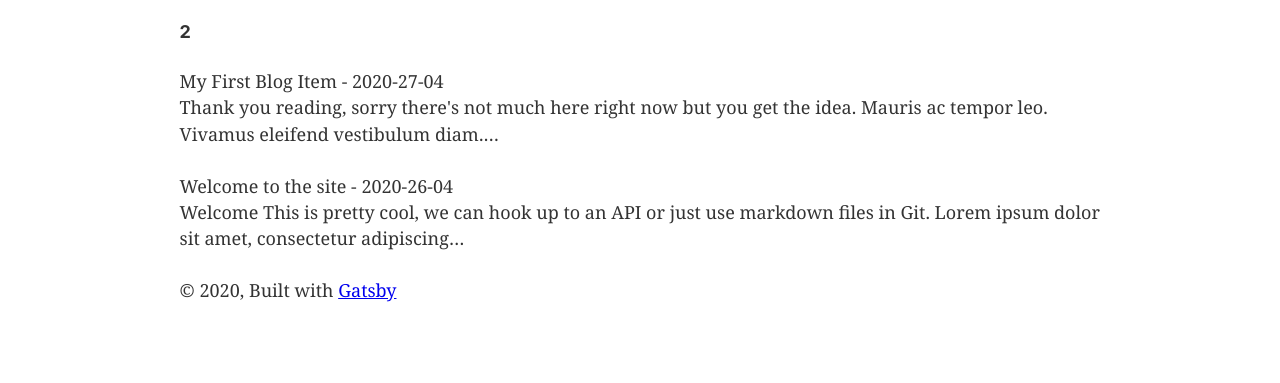
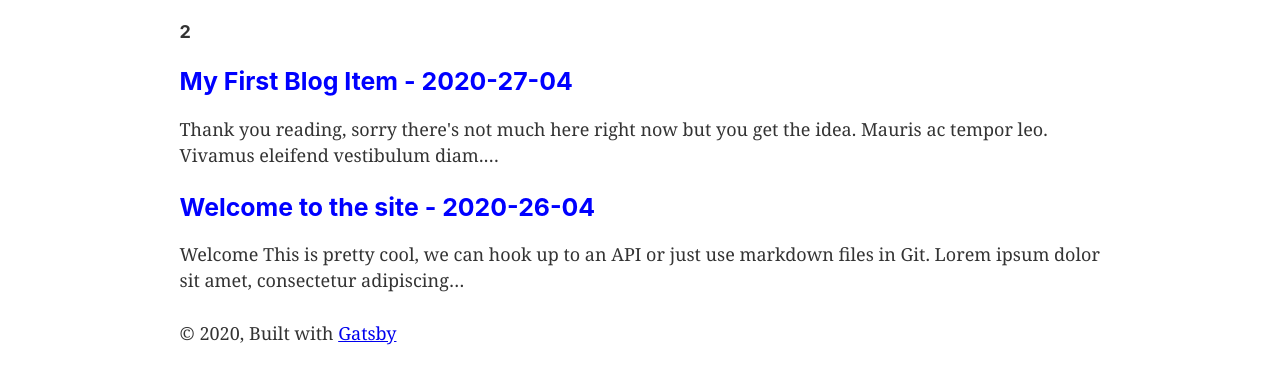
Before and after one commit to richardwhitefoot/gatsby-markdown, a Gatsby site: page / in a window 1280 px wide. Shown: the part 171-554 px from the top of the page. Built offline with nearby package versions, Linux system fonts and the light colour scheme; Gatsby itself is replaced by a stand-in of ours.

Commit message:
feat: Adding links plus styled components
Signed-off-by: richardwhitefoot <mouseholdonline@gmail.com>

```diff
--- a/gatsby-config.js
+++ b/gatsby-config.js
@@ -23,6 +23,7 @@ module.exports = {
     `gatsby-transformer-remark`,
     `gatsby-transformer-sharp`,
     `gatsby-plugin-sharp`,
+    `gatsby-plugin-styled-components`,
     {
       resolve: `gatsby-plugin-manifest`,
       options: {
--- a/package.json
+++ b/package.json
@@ -5,19 +5,22 @@
   "version": "0.1.0",
   "author": "Richard Whitefoot",
   "dependencies": {
+    "babel-plugin-styled-components": "^1.10.7",
     "gatsby": "^2.20.35",
     "gatsby-image": "^2.3.5",
     "gatsby-plugin-manifest": "^2.3.7",
     "gatsby-plugin-offline": "^3.1.5",
     "gatsby-plugin-react-helmet": "^3.2.5",
     "gatsby-plugin-sharp": "^2.5.7",
+    "gatsby-plugin-styled-components": "^3.3.0",
     "gatsby-source-filesystem": "^2.2.5",
     "gatsby-transformer-remark": "^2.8.0",
     "gatsby-transformer-sharp": "^2.4.7",
     "prop-types": "^15.7.2",
     "react": "^16.12.0",
     "react-dom": "^16.12.0",
-    "react-helmet": "^6.0.0"
+    "react-helmet": "^6.0.0",
+    "styled-components": "^5.1.0"
   },
   "devDependencies": {
     "prettier": "2.0.4"
--- a/src/pages/index.js
+++ b/src/pages/index.js
@@ -1,7 +1,22 @@
 import React from "react"
-import { graphql } from "gatsby"
+import { Link, graphql } from "gatsby"
+import styled from "styled-components"
+
 import Layout from "../components/layout"
 import SEO from "../components/seo"
+
+const PostLink = styled(Link)`
+  text-decoration: none;
+
+  &:hover {
+    text-decoration: underline;
+  }
+`
+
+const PostTitle = styled.h3`
+  margin-bottom: 20px;
+  color: blue;
+`
 
 export default ({ data }) => {
   console.log(data)
@@ -14,7 +29,9 @@ export default ({ data }) => {
       {
         data.allMarkdownRemark.edges.map(({node}) => (
          <div key={node.id}>
-          <span>{ node.frontmatter.title } - {node.frontmatter.date }</span>
+          <PostLink to={node.fields.slug}>
+            <PostTitle>{ node.frontmatter.title } - {node.frontmatter.date }</PostTitle>
+          </PostLink>
           <p>{ node.excerpt }</p>
          </div>
         ))
```
Also changed, not shown: 1 other file.
